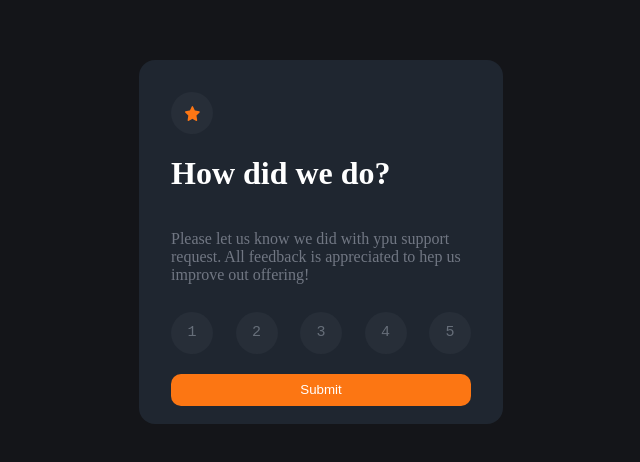
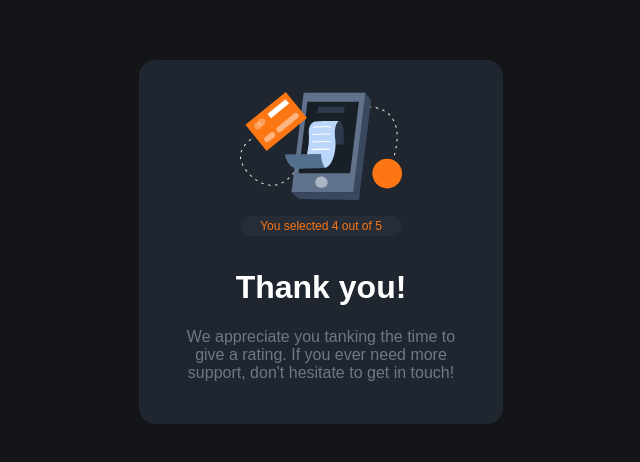
Before and after one commit to Cristiap17/Interactive-Rating-Component, a plain HTML site: page index.html in a window 1280 px wide. Shown: the part 158-620 px from the top of the page, without its empty margins (319-959 px from the left). Drawn offline with Linux system fonts and the light colour scheme.

Commit message:
Agregando vista Submit State

```diff
--- a/index.html
+++ b/index.html
@@ -9,7 +9,7 @@
 </head>
 <body>
     <div class="main-content">
-        <div class="card-content">
+        <!-- <div class="card-content">
             <div class="icon-star-content">
                 <img src="./assets/images/icon-star.svg" alt="Icon Star">
             </div>
@@ -25,7 +25,18 @@
             </div>
 
             <button class="submit-button">Submit</button>
+        </div> -->
+
+        <div class="submited-state">
+            <div class="thankYou-icon">
+                <img src="./assets/images/illustration-thank-you.svg" alt="Thank you ilustration">
+                <p>You selected 4 out of 5</p>
+            </div>
+            <h1>Thank you!</h1>
+            <p class="">We appreciate you tanking the time to give a rating. If you ever need more support, don't hesitate to get in touch!</p>
         </div>
     </div>
+
+
 </body>
 </html>
--- a/style.css
+++ b/style.css
@@ -1,5 +1,6 @@
 body{
     margin: 0;
+    font-family: 'Overpass', sans-serif;
 }
 
 /* PRINCIPAL CARD */
@@ -80,3 +81,32 @@ body{
     background-color: white;
     color: #fc7613;
 }
+
+/* THANK YOU VIEW */
+
+.submited-state{
+    display: grid;
+    place-items: center;
+    color: white;
+    background-color: #1f2630;
+    height: 300px;
+    width: 300px;
+    border-radius: 16px;
+    padding: 32px;
+}
+
+.thankYou-icon p{
+    display: grid;
+    place-items: center;
+    font-size: 12px;
+    color:#fc7613;
+    background-color: #262d37;
+    height: 20px;
+    border-radius: 10px;
+}
+
+.submited-state > p{
+    text-align: center;
+    color: #717783;
+    margin-top: 0;
+}
```
